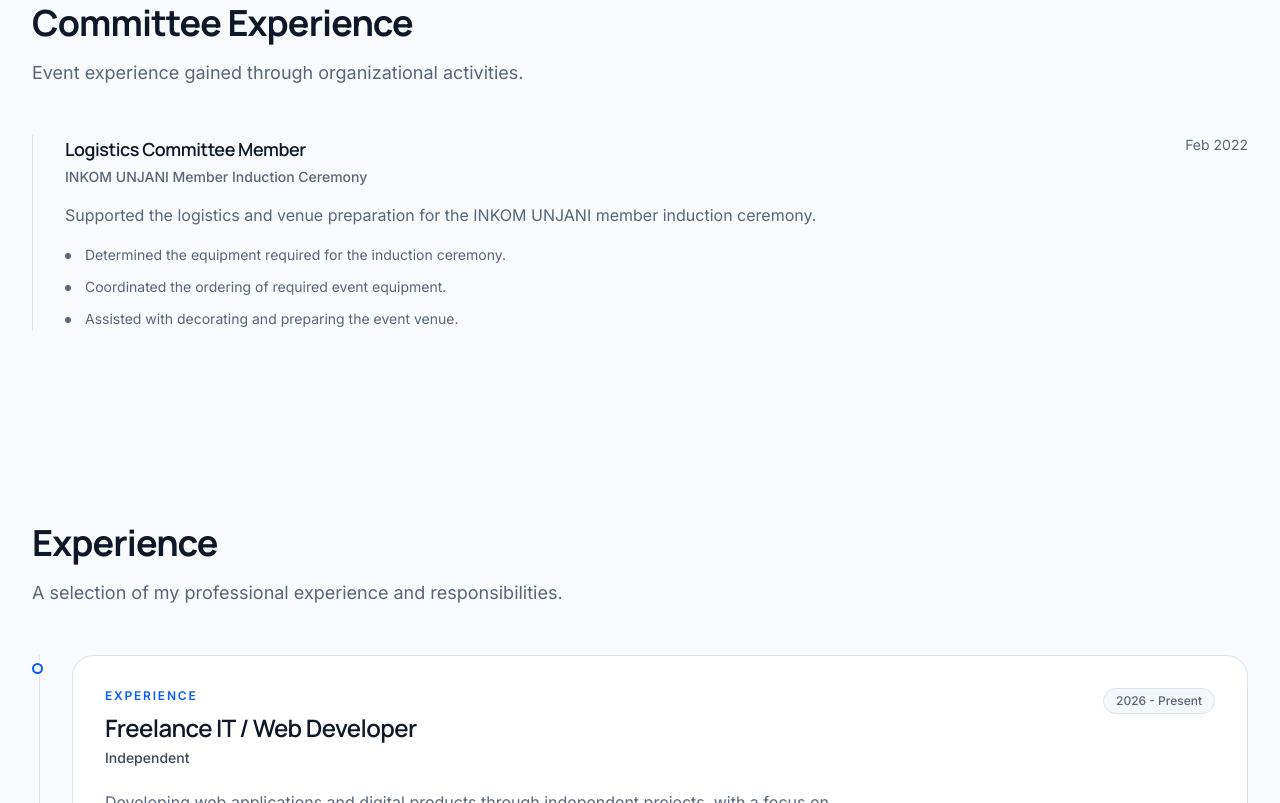
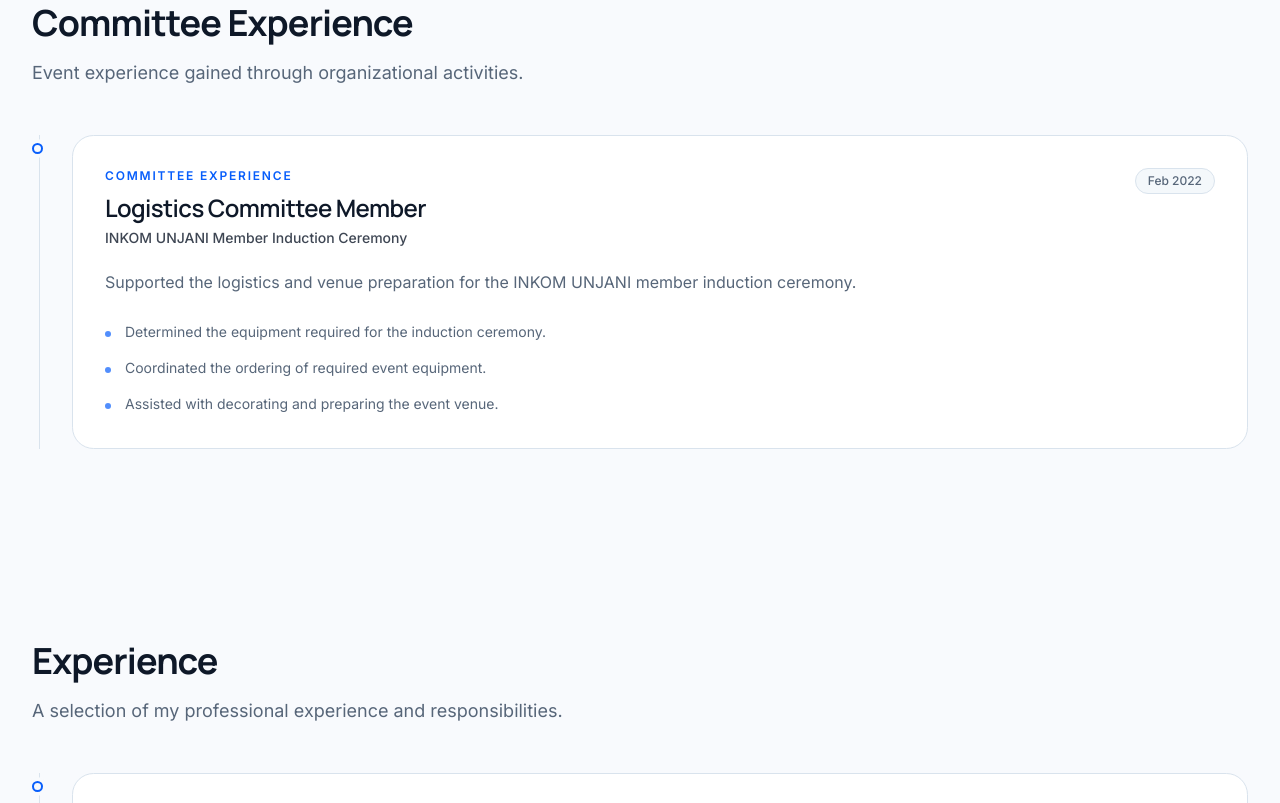
Before and after one commit to kemod/dafa-portofolio, a Next.js app: page / in a window 1280 px wide. Shown: the part 3280-4083 px from the top of the page. Built offline with nearby package versions, Linux system fonts and the light colour scheme.

Commit message:
feat: polish committee experience

```diff
--- a/src/components/sections/committee.tsx
+++ b/src/components/sections/committee.tsx
@@ -1,4 +1,5 @@
 import { Container } from "@/components/common/container";
+import { ScrollReveal } from "@/components/common/scroll-reveal";
 import { Section } from "@/components/common/section";
 import { SectionHeader } from "@/components/common/section-header";
 import { committeeExperiences } from "@/config/committee";
@@ -7,53 +8,83 @@ export function Committee() {
   return (
     <Section id="committee">
       <Container>
+        {/* Section Header */}
+        <ScrollReveal>
           <div className="mb-12">
             <SectionHeader
               title="Committee Experience"
               description="Event experience gained through organizational activities."
             />
           </div>
+        </ScrollReveal>
 
-        <div className="space-y-10">
-          {committeeExperiences.map((experience) => (
-            <article
+        {/* Timeline */}
+        <div className="relative">
+          {/* Timeline line */}
+          <div
+            aria-hidden="true"
+            className="absolute bottom-0 left-[5px] top-0 w-px bg-border sm:left-[7px]"
+          />
+
+          <div className="space-y-8">
+            {committeeExperiences.map((experience, index) => (
+              <ScrollReveal
                 key={`${experience.event}-${experience.role}-${experience.period}`}
-              className="border-l pl-6 sm:pl-8"
+                delay={index * 120}
               >
-              <div className="flex flex-col gap-2 sm:flex-row sm:items-start sm:justify-between">
+                <article className="group relative pl-8 sm:pl-10">
+                  {/* Timeline marker */}
+                  <span
+                    aria-hidden="true"
+                    className="absolute left-0 top-2 flex h-[11px] w-[11px] items-center justify-center rounded-full border-2 border-primary bg-background ring-4 ring-background transition-all duration-300 group-hover:bg-primary group-hover:ring-primary/10"
+                  />
+
+                  {/* Committee card */}
+                  <div className="rounded-2xl border bg-card p-6 transition-all duration-300 group-hover:-translate-y-1 group-hover:border-primary/30 group-hover:shadow-md sm:p-8">
+                    <div className="flex flex-col gap-4 sm:flex-row sm:items-start sm:justify-between">
                       <div>
-                  <h3 className="text-lg font-semibold tracking-tight">
+                        <p className="text-xs font-semibold uppercase tracking-[0.15em] text-primary">
+                          Committee Experience
+                        </p>
+
+                        <h3 className="mt-2 font-heading text-xl font-semibold tracking-tight sm:text-2xl">
                           {experience.role}
                         </h3>
 
-                  <p className="mt-1 text-sm font-medium text-muted-foreground">
+                        <p className="mt-1 text-sm font-medium text-foreground/80">
                           {experience.event}
                         </p>
                       </div>
 
-                <p className="text-sm text-muted-foreground">
+                      <p className="shrink-0 rounded-full border bg-muted/50 px-3 py-1 text-xs font-medium text-muted-foreground">
                         {experience.period}
                       </p>
                     </div>
 
-              <p className="mt-4 max-w-3xl text-sm leading-6 text-muted-foreground sm:text-base">
+                    <p className="mt-5 max-w-3xl text-sm leading-6 text-muted-foreground sm:text-base sm:leading-7">
                       {experience.description}
                     </p>
 
-              <ul className="mt-4 max-w-3xl space-y-2 text-sm leading-6 text-muted-foreground">
+                    <ul className="mt-6 max-w-3xl space-y-3 text-sm leading-6 text-muted-foreground">
                       {experience.highlights.map((highlight) => (
-                  <li key={highlight} className="relative pl-5">
+                        <li
+                          key={highlight}
+                          className="relative pl-5"
+                        >
                           <span
                             aria-hidden="true"
-                      className="absolute left-0 top-[0.65rem] h-1.5 w-1.5 rounded-full bg-current"
+                            className="absolute left-0 top-[0.7rem] h-1.5 w-1.5 rounded-full bg-primary/70 transition-colors duration-300 group-hover:bg-primary"
                           />
 
                           {highlight}
                         </li>
                       ))}
                     </ul>
+                  </div>
                 </article>
+              </ScrollReveal>
             ))}
+          </div>
         </div>
       </Container>
     </Section>
```
Lines whose indentation alone changed are shown as unchanged.
